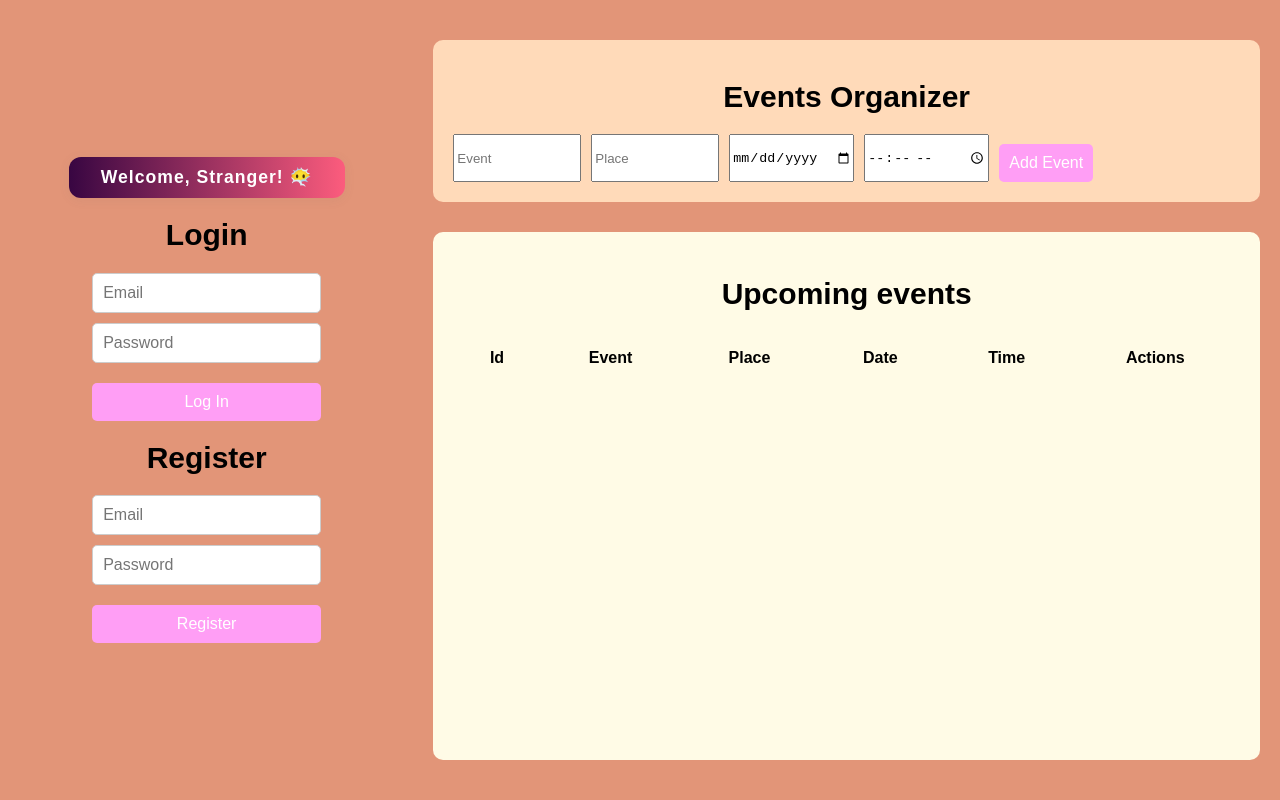
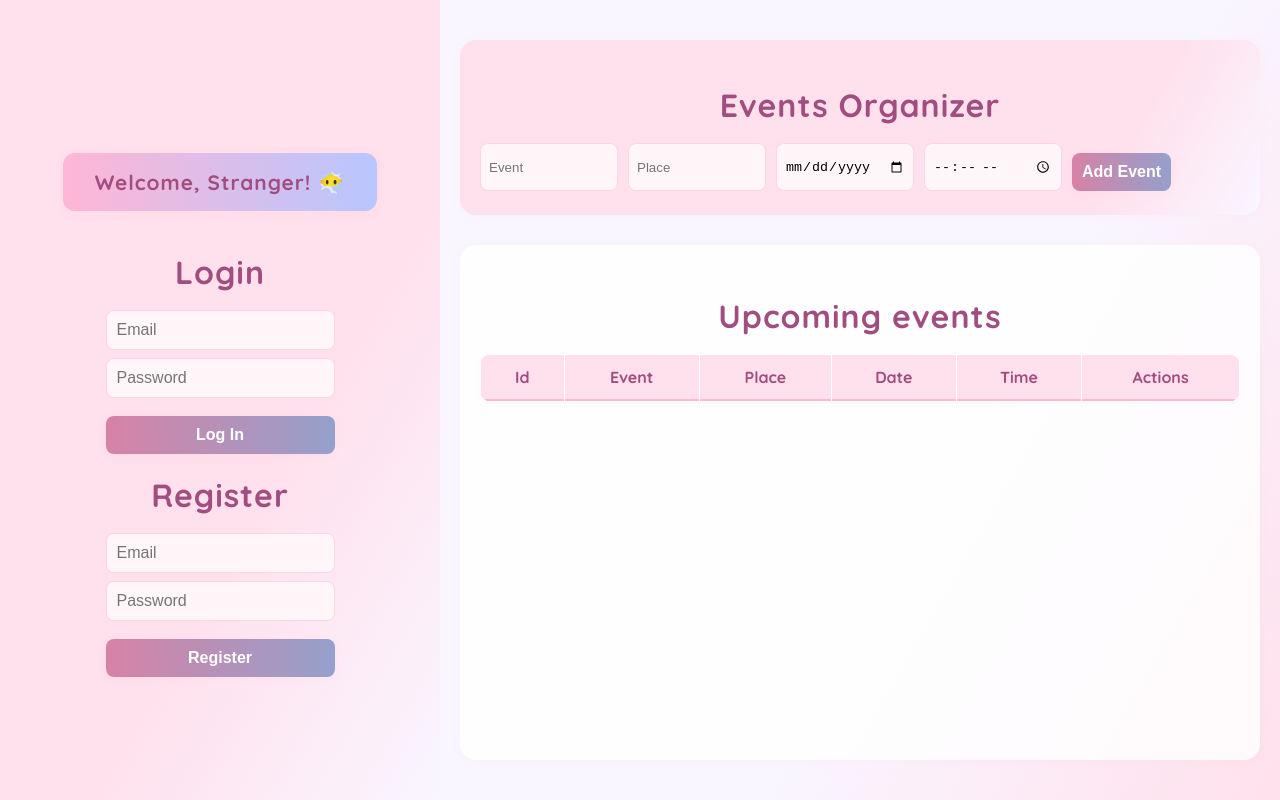
Before and after one commit to beltamz/M3Ada_EventOrganizer, a plain HTML site: page public/index.html in a window 1280 px wide. Drawn offline with Linux system fonts and the light colour scheme; no server answers.

Commit message:
New Update

```diff
--- a/public/index.html
+++ b/public/index.html
@@ -4,6 +4,7 @@
     <meta charset="UTF-8">
     <meta name="viewport" content="width=device-width, initial-scale=1.0">
     <title>Event Organizer</title>
+    <link href="https://fonts.googleapis.com/css?family=Quicksand:400,700&display=swap" rel="stylesheet">
     <link rel="icon" href="./img/5894393.png">
     <link rel="stylesheet" href="style.css">
 </head>
--- a/public/style.css
+++ b/public/style.css
@@ -8,9 +8,8 @@ body, html {
     align-items: center;
     background-size: cover;
     background-position: center;
-    font-family: Arial, sans-serif;
+    font-family:Quicksand, Arial, sans-serif;
 }
-
 /*Container principal + de derecha + de izquierda*/
 .main-container {
     display: flex;
@@ -19,19 +18,24 @@ body, html {
     background-color: #e29578 ;
     background-size: cover;
     background-position: center;
+
 }
-
 .left-panel, .right-panel {
     display: flex;
     flex-direction: column;
     justify-content: center;
     align-items: center;
 }
-
-.left-panel { flex: 1; }
-.right-panel { flex: 2; padding: 40px 20px; }
-
-
+.left-panel {
+    flex: 1;
+    background: linear-gradient(120deg, #ffe0ec 60%, #f9f6ff 100%);
+    padding: 40px 20px;
+}
+.right-panel {
+    flex: 2;
+    padding: 40px 20px;
+    background: linear-gradient(120deg, #f9f6ff 60%, #ffe0ec 100%);
+}
 /* Formularios de Login y Registro*/
 #loginForm, #registerForm {
     display: flex;
@@ -40,37 +44,55 @@ body, html {
     position: relative;
 }
 #loginForm input, #registerForm input {
-    margin-bottom: 10px;
+    margin-bottom: 8px;
     padding: 10px;
     font-size: 1rem;
-    border: 1px solid #ccc;
-    border-radius: 5px;
+    border: 1px solid #ffd6e0;
+    border-radius: 8px;
+    background: #fff6fa;
+    transition: border 0.2s;
 }
-
+#loginForm input:focus, #registerForm input:focus {
+    border: 1.5px solid #ffb6d5;
+    outline: none;
+}
 /* Botones*/
 button {
     padding: 10px;
     font-size: 1rem;
-    background-color: #ff9ef5;
-    color: white;
+    background: linear-gradient(90deg, #d682a5 0%, #95a0cc 100%);
+    color: #fff;
     border: none;
-    border-radius: 5px;
+    border-radius: 8px;
     cursor: pointer;
     margin-top: 10px;
+    font-weight: bold;
+    box-shadow: 0 2px 8px rgba(255, 182, 193, 0.10);
+    transition: background 0.2s, transform 0.1s;
 }
-button:hover { background-color: #ff51ff; }
-
+button:hover {
+    background: linear-gradient(90deg, #b8c6ff 0%, #ffb6d5 100%);
+    transform: translateY(-2px) scale(1.03);
+}
 /* Events */
 .create-events, .upcoming-events {
     width: 100%;
-    border-radius: 10px;
+    border-radius: 16px;
     box-sizing: border-box;
     margin-bottom: 30px;
-    padding: 20px;
+    padding: 24px 20px;
+    background: rgba(255,255,255,0.85);
+    box-shadow: 0 2px 12px rgba(255, 182, 193, 0.08);
 }
-.create-events { background-color: peachpuff; }
-.upcoming-events { background-color: #fffbe6; flex: 1; overflow-y: auto; margin-bottom: 0; }
-
+.create-events {
+    background: linear-gradient(120deg, #ffe0ec 80%, #f9f6ff 100%);
+}
+.upcoming-events {
+    background-color: linear-gradient(120deg, #f9f6ff 80%, #ffe0ec 100%);
+    flex: 1;
+    overflow-y: auto;
+    margin-bottom: 0;
+}
 /* Formulario de eventos */
 #create-events-form {
     display: flex;
@@ -90,42 +112,96 @@ button:hover { background-color: #ff51ff; }
     width: 120px;
     min-width: 0;
     margin: 0;
+    border-radius: 8px;
+    border: 1px solid #ffd6e0;
+    background: #fff6fa;
+    padding: 8px;
 }
-
 /*Titulos importantes*/
-
 .bigtitles{
-    color: black;
+    color: #a14d7f;
     text-align: center;
-    font-size: 30px;
+    font-size: 2rem;
+    letter-spacing: 1px;
+    margin-bottom: 18px;
+    font-family: 'Quicksand', 'Arial', sans-serif;
 }
-
 
 /*Tabla upcoming events*/
 .upcoming-events table {
     width: 100%;
     border-collapse: separate;
-    border-spacing: 1px; /* Espacio vertical entre filas */
+    border-spacing: 1px;
+    background: rgba(255,255,255,0.95);
+    border-radius: 12px;
+    overflow: hidden;
+    box-shadow: 0 2px 8px rgba(255, 182, 193, 0.06);
 }
-
 .upcoming-events th,
 .upcoming-events td {
     padding: 12px 16px;   /* Espacio interno en celdas */
     text-align: center;
+    font-size: 1rem;
 }
-
+.upcoming-events th {
+    background: #ffe0ec;
+    color: #a14d7f;
+    font-weight: bold;
+    border-bottom: 2px solid #ffb6d5;
+}
+.upcoming-events td {
+    background: #fff6fa;
+    color: #6d4c5b;
+    border-bottom: 1px solid #ffd6e0;
+}
+.upcoming-events tr:last-child td {
+    border-bottom: none;
+}
 /*Mensaje de bienvenida*/
 #message {
-    margin: px auto 20px auto;
-    padding: 10px 32px;
+    margin: 30px auto 20px auto;
+    padding: 16px 32px;
     max-width: 350px;
-    background: linear-gradient(90deg, #380642 0%, #fc5c7d 100%);
-    color: #fff;
-    font-size: 1.1rem;
+    background: linear-gradient(90deg, #ffb6d5 0%, #b8c6ff 100%);
+    color: #a14d7f;
+    font-size: 1.3rem;
     font-weight: bold;
     border-radius: 12px;
-    box-shadow: 0 2px 12px rgba(100, 100, 100, 0.08);
+    box-shadow: 0 2px 12px rgba(255, 182, 193, 0.10);
     text-align: center;
     letter-spacing: 1px;
     transition: background 0.3s;
+    opacity: 0;
+    animation: fadeInMsg 0.8s forwards;
 }
+
+@keyframes fadeInMsg {
+    to { opacity: 1; }
+}
+
+/* Scrollbar aesthetic */
+::-webkit-scrollbar {
+    width: 8px;
+    background: #ffe0ec;
+    border-radius: 8px;
+}
+::-webkit-scrollbar-thumb {
+    background: #ffb6d5;
+    border-radius: 8px;
+}
+
+/* Responsive */
+@media (max-width: 900px) {
+    .main-container {
+        flex-direction: column;
+        height: auto;
+        width: 98vw;
+    }
+    .left-panel, .right-panel {
+        width: 100%;
+        padding: 20px 5px;
+    }
+    .create-events, .upcoming-events {
+        padding: 16px 6px;
+    }
+}
```
